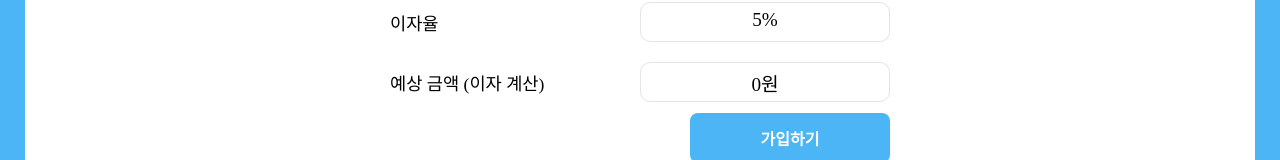
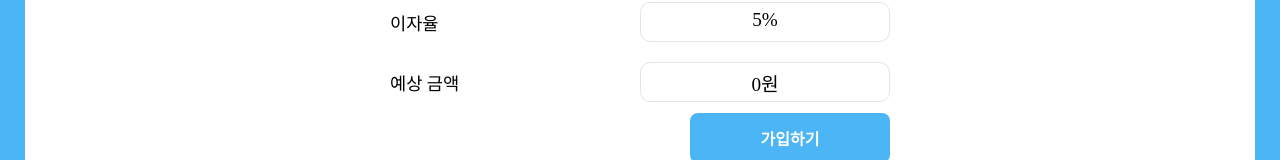
Before and after one commit to Tenykim1109/Why-Fi, a React (Create React App) app in the folder frontend/: page /deposit/start in a window 1280 px wide. Both pictures are taken after a click on the button "예금 가입하기". Shown: the part 557-717 px from the top of the page. Built offline with nearby package versions, Linux system fonts and the light colour scheme.

Commit message:
STYLE: delete text

```diff
--- a/frontend/src/pages/bankbook/MakeDeposit.js
+++ b/frontend/src/pages/bankbook/MakeDeposit.js
@@ -322,7 +322,7 @@ const MakeDeposit = () => {
             <Box> 5%</Box>
           </Flex>
           <Flex>
-            <Text>예상 금액 (이자 계산)</Text>
+            <Text>예상 금액</Text>
             <Box>{expectedMoney}원</Box>
           </Flex>
 
```
